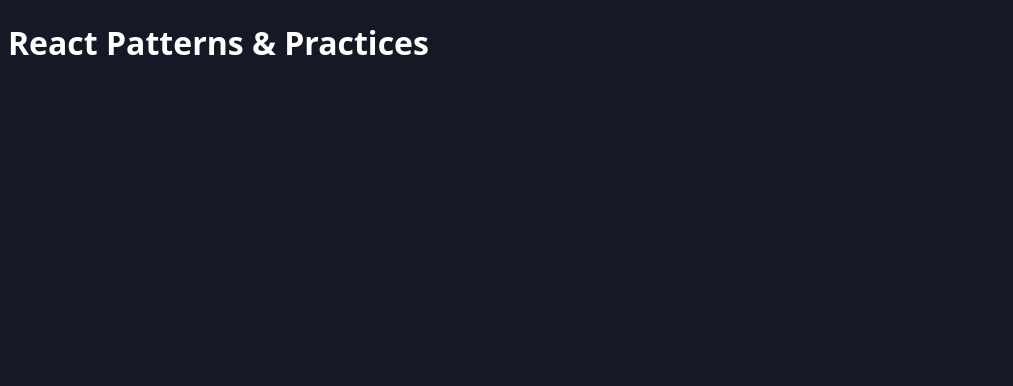
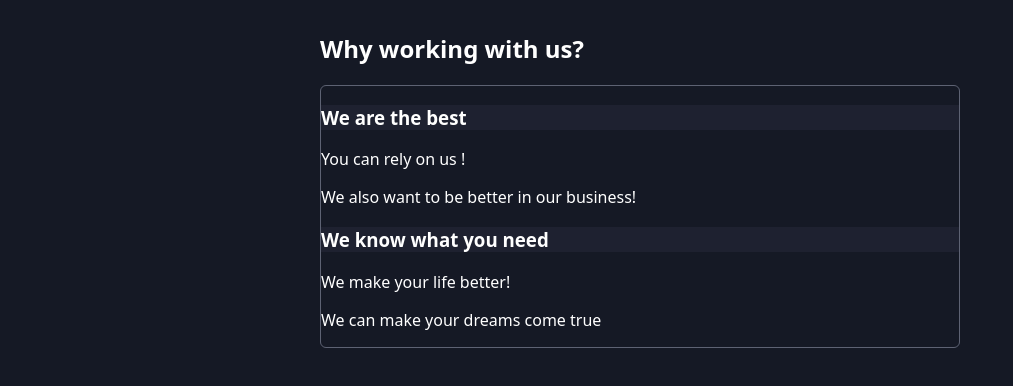
Before and after one commit to Sergii-Osedchuk/best-practises, a React (Vite) app: page / in a window 1280 px wide. Shown: the top 386 px of the page, without its empty margins (0-1013 px from the left). Built offline with nearby package versions, Linux system fonts and the light colour scheme.

Commit message:
create accordionItem components

```diff
--- a/src/App.jsx
+++ b/src/App.jsx
@@ -1,5 +1,26 @@
+import Accordion from "./components/accordion/Accordion";
+import AccordionItem from "./components/accordion/AccordionItem";
+
 function App() {
-  return <h1>React Patterns & Practices</h1>;
+  return <main>
+    <section>
+      <h2>Why working with us?</h2>
+      <Accordion className='accordion'>
+        <AccordionItem className='accordion-item' title='We are the best'>
+          <article>
+            <p> You can rely on us !</p>
+            <p> We also want to be better in our business!</p>
+          </article>
+        </AccordionItem>
+        <AccordionItem className='accordion-item' title='We know what you need'>
+          <article>
+            <p> We make your life better!</p>
+            <p> We can make your dreams come true</p>
+          </article>
+        </AccordionItem>
+      </Accordion>
+    </section>
+  </main>
 }
 
 export default App;
--- /dev/null
+++ b/src/components/accordion/Accordion.jsx
@@ -0,0 +1,5 @@
+export default function Accordion({ children, className }) {
+  return <ul className={className}>
+    {children}
+  </ul>
+}
--- /dev/null
+++ b/src/components/accordion/AccordionItem.jsx
@@ -0,0 +1,6 @@
+export default function AccordionItem({ title, children, className }) {
+  return <li>
+    <h3 className={ className }>{ title }</h3>
+    <div>{ children }</div>
+  </li>
+}
```
